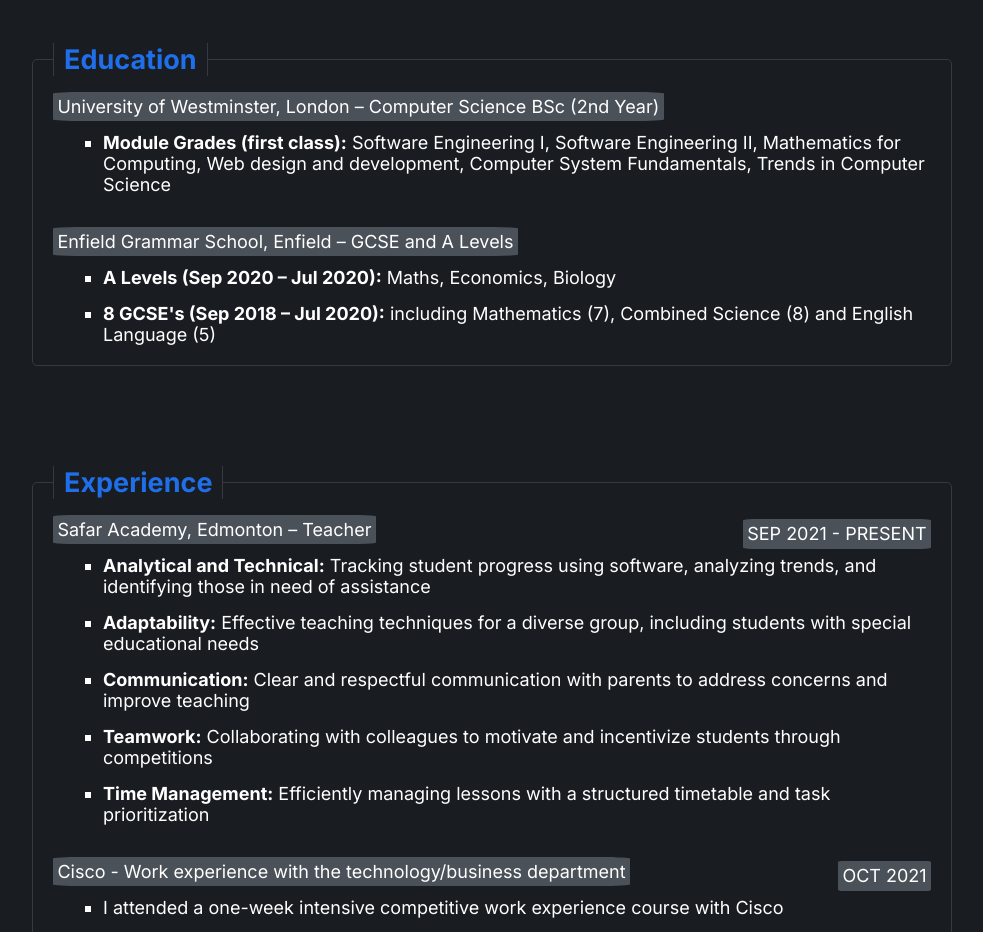
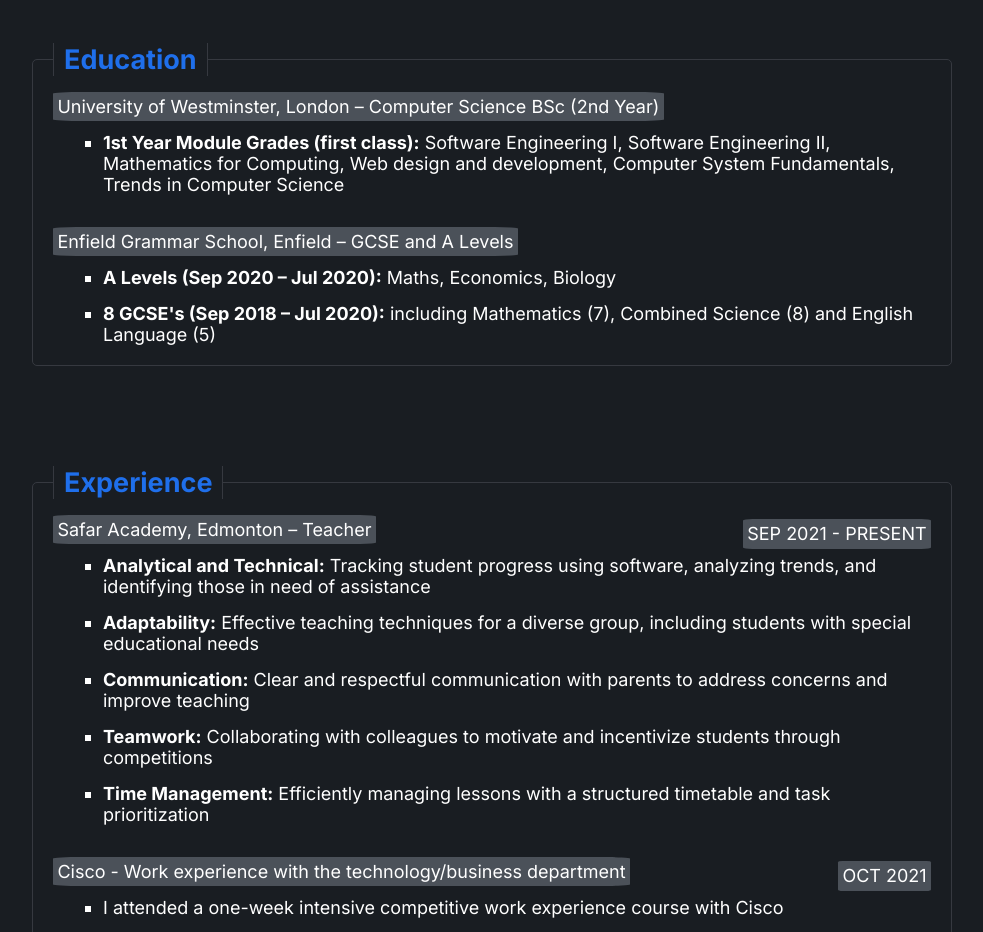
Before and after one commit to IbrahimHaroon03/WebsitePortfolio, a plain HTML site: page index.html in a window 1280 px wide. Shown: the part 1500-2432 px from the top of the page, without its empty margins (148-1131 px from the left). Drawn offline with Linux system fonts and the light colour scheme.

Commit message:
Update index.html

```diff
--- a/index.html
+++ b/index.html
@@ -96,7 +96,7 @@
         <p><span>University of Westminster, London – Computer Science BSc (2nd Year)</span></p>
         <ul class="list2">
           <li>
-            <p><b>Module Grades (first class):</b> Software Engineering I, Software Engineering II, Mathematics for Computing, Web design and development, Computer System Fundamentals, Trends in Computer Science</p>
+            <p><b>1st Year Module Grades (first class):</b> Software Engineering I, Software Engineering II, Mathematics for Computing, Web design and development, Computer System Fundamentals, Trends in Computer Science</p>
           </li>
         <br>
         </ul>
```
